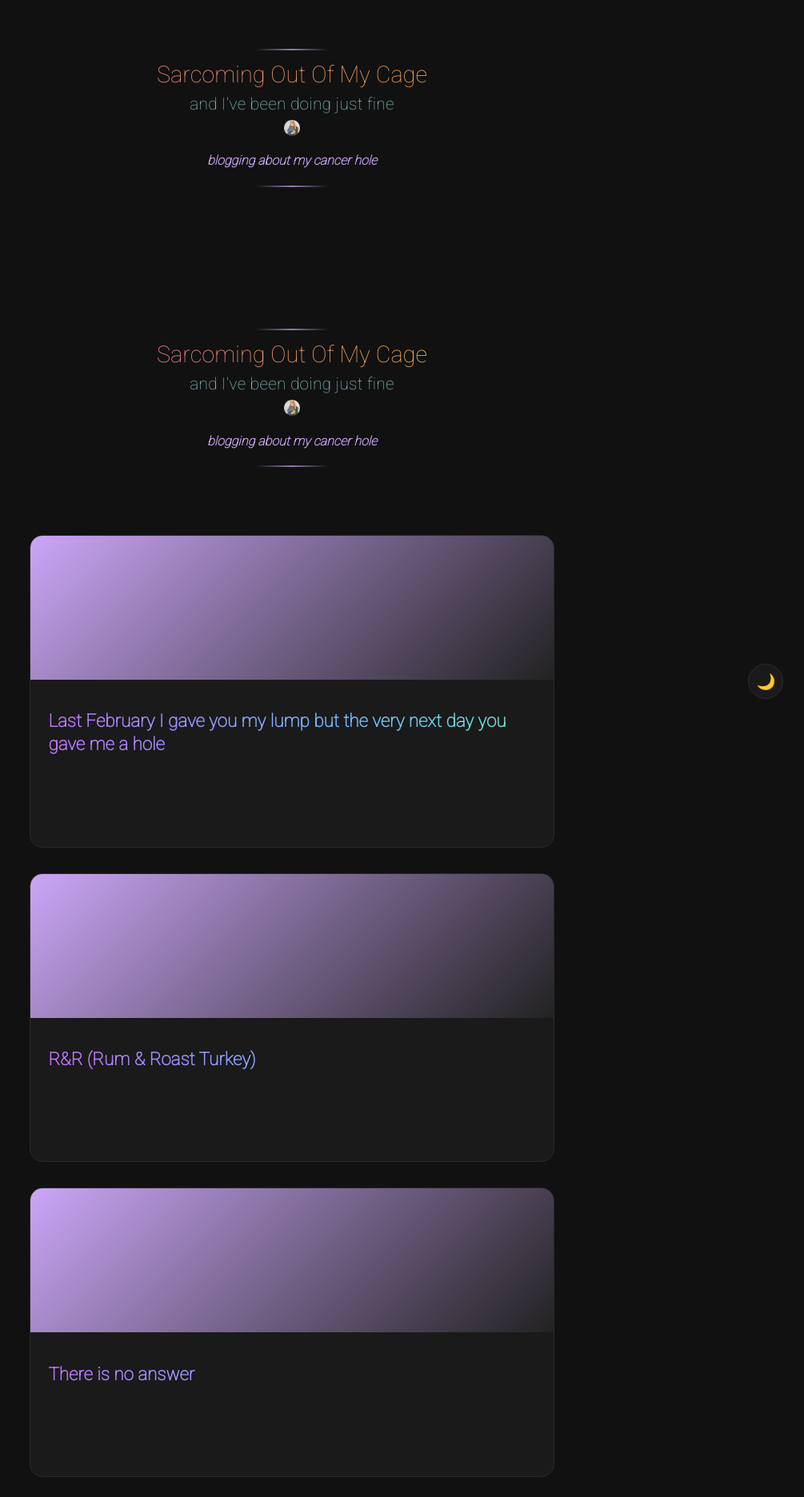
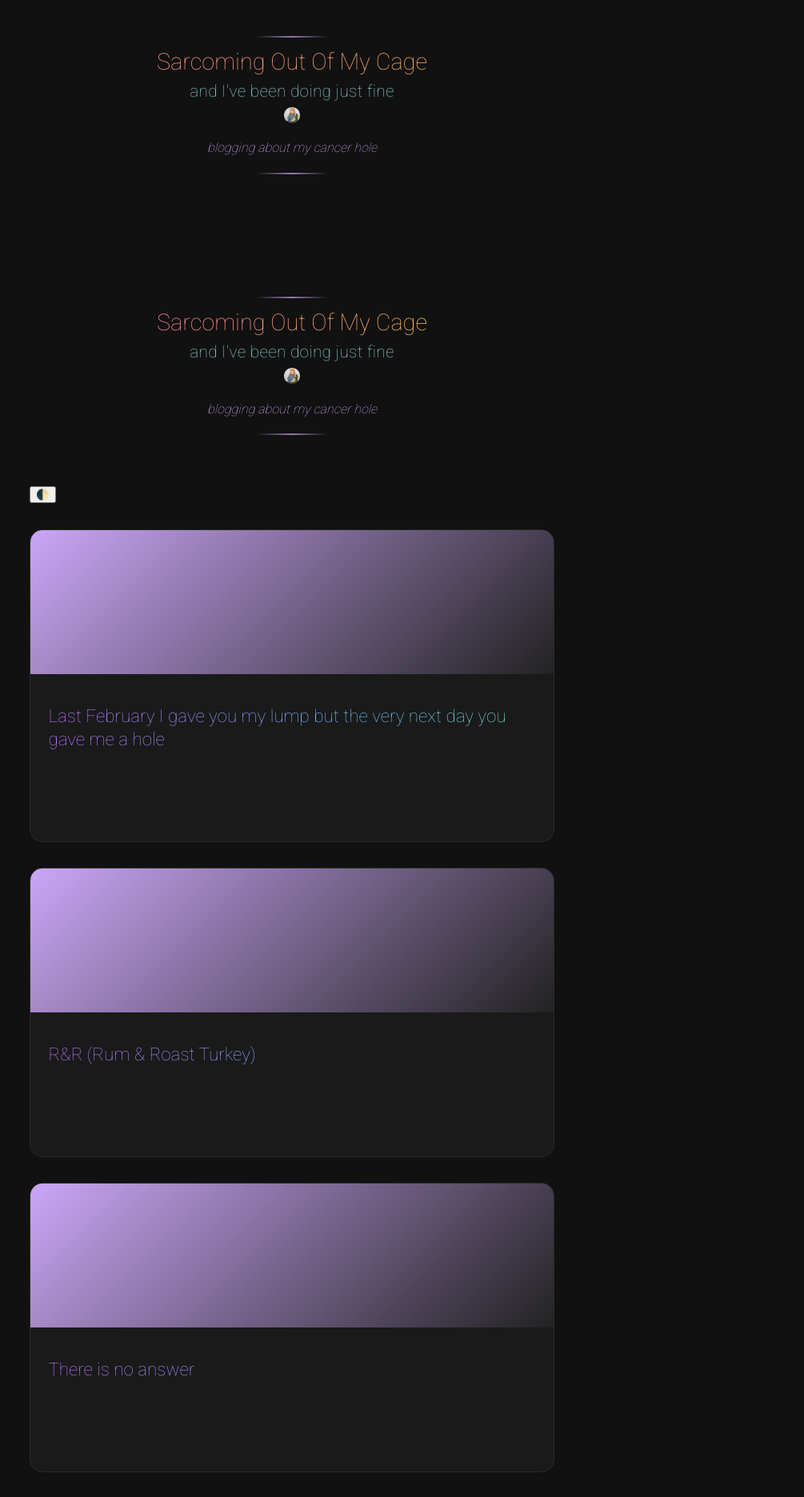
Before and after one commit to Marmitewarlock/suzal, a Jekyll site: the page built from blog.md, in a window 1280 px wide. Shown: the top 1872 px of the page at 80% size, without its empty margins (275-1280 px from the left). Built offline with Jekyll 4.4.1, drawn with Linux system fonts in a browser that asks for light colours.

Commit message:
Update royal-velvet.css

```diff
--- a/assets/css/royal-velvet.css
+++ b/assets/css/royal-velvet.css
@@ -19,14 +19,16 @@
   --text-accent: var(--lavender);
   --border-color: #d8c9b8;
 
+  /* Unified typography — Roboto Thin everywhere */
   --font-text: 'Roboto', sans-serif;
   --font-header: 'Roboto', sans-serif;
   --font-title: 'Roboto', sans-serif;
   --font-interface: 'Roboto', sans-serif;
 
-  --h1-weight: 200;
-  --h2-weight: 200;
-  --h3-weight: 200;
+  --h1-weight: 100;
+  --h2-weight: 100;
+  --h3-weight: 100;
+  --text-normal-weight: 100;
 }
 
 /*──────────────────────────────────────────────
@@ -61,13 +63,14 @@ body {
   margin: 0;
   padding: 0;
   font-family: "Roboto", system-ui, sans-serif !important;
+  font-weight: 100;
   transition: background-color 0.3s ease, color 0.3s ease;
 }
 
 .markdown-preview-view {
   max-width: 720px;
   margin: 0 auto;
-  padding: 2rem;
+  padding: 1.5rem 2rem;
 }
 
 /*──────────────────────────────────────────────
@@ -89,9 +92,13 @@ h1 {
   -webkit-background-clip: text;
   color: transparent !important;
   -webkit-text-fill-color: transparent !important;
-  font-weight: 200;
-  margin-top: 1.6em;
-  margin-bottom: 0.6em;
+  font-weight: 100 !important;
+  margin-top: 1.2em;
+  margin-bottom: 0.4em;
+}
+
+h2, h3, h4, h5, h6 {
+  font-weight: 100 !important;
 }
 
 h2 { color: var(--teal) !important; }
@@ -104,10 +111,11 @@ p {
   color: var(--text-normal);
   line-height: 1.6;
   margin: 1em 0;
+  font-weight: 100;
 }
 
 /*──────────────────────────────────────────────
-  GLOBAL Gradient Links (Version 3)
+  GLOBAL Gradient Links
 ──────────────────────────────────────────────*/
 
 a {
@@ -126,6 +134,7 @@ a {
   color: transparent !important;
   -webkit-text-fill-color: transparent !important;
   transition: background-position 0.4s ease;
+  font-weight: 100;
 }
 
 a:hover {
@@ -143,19 +152,19 @@ code {
   padding: 0.4em 0.6em;
   border-radius: 6px;
   font-size: 0.95rem;
+  font-weight: 100;
 }
+
+/*──────────────────────────────────────────────
+  Blockquotes
+──────────────────────────────────────────────*/
 
 blockquote {
   border-left: 3px solid var(--text-accent);
   padding-left: 1em;
   color: var(--text-muted);
   margin: 1.2em 0;
-}
-
-ul,
-ol {
-  margin-left: 1.4em;
-  line-height: 1.6;
+  font-weight: 100;
 }
 
 /*──────────────────────────────────────────────
@@ -188,6 +197,7 @@ ol {
 .callout-content {
   color: var(--text-normal);
   line-height: 1.6;
+  font-weight: 100;
 }
 
 .callout[data-callout="note"]    { --text-accent: var(--sapphire); }
@@ -235,7 +245,6 @@ ol {
   );
 }
 
-/* ✅ Spacing fixes inside post cards */
 .post-card-link {
   display: block;
   padding: 1.2rem 1.4rem;
@@ -246,7 +255,7 @@ ol {
   font-size: 1.4rem;
   line-height: 1.3;
   margin-bottom: 0.6rem;
-  font-weight: 700;
+  font-weight: 100;
   color: var(--text-accent);
 }
 
@@ -257,10 +266,7 @@ ol {
   opacity: 0.75;
   margin-bottom: 0.8rem;
   color: var(--text-muted);
-}
-
-.reading-time {
-  font-style: italic;
+  font-weight: 100;
 }
 
 .post-card-excerpt {
@@ -270,6 +276,7 @@ ol {
   margin-top: 0.4rem;
   margin-bottom: 0.2rem;
   color: var(--text-normal);
+  font-weight: 100;
 }
 
 /*──────────────────────────────────────────────
@@ -278,8 +285,8 @@ ol {
 
 .rv-blog-header.royal-crest {
   text-align: center;
-  padding: 3rem 1rem 2.5rem;
-  margin-bottom: 0rem;
+  padding: 2rem 1rem 1.5rem;
+  margin-bottom: 1.5rem;
 }
 
 .crest-line {
@@ -294,7 +301,7 @@ ol {
   font-size: 1.8rem !important;
   margin: 0.2rem 0 0.4rem !important;
   line-height: 1.25 !important;
-  font-weight: 100;
+  font-weight: 100 !important;
 }
 
 .rv-blog-header h2.rv-blog-subtitle {
@@ -310,38 +317,7 @@ ol {
 
 .rv-blog-header h4.rv-blog-description {
   font-size: 1rem;
-}
-
-.rv-theme-toggle {
-  position: fixed;
-  bottom: 1.6rem;
-  right: 1.6rem;
-  width: 44px;
-  height: 44px;
-  border-radius: 50%;
-  border: 1px solid var(--border-color);
-  background: var(--background-secondary);
-  backdrop-filter: blur(6px);
-  display: flex;
-  align-items: center;
-  justify-content: center;
-  cursor: pointer;
-  transition:
-    background 0.25s ease,
-    border-color 0.25s ease,
-    transform 0.2s ease;
-  font-size: 1.2rem;
-  color: var(--text-accent);
-  z-index: 999;
-}
-
-.rv-theme-toggle:hover {
-  border-color: var(--text-accent);
-  transform: translateY(-2px);
-}
-
-.rv-toggle-icon {
-  pointer-events: none;
+  font-weight: 100;
 }
 
 .rv-header-image {
@@ -352,22 +328,24 @@ ol {
   margin: 0.5rem auto 0.75rem;
 }
 
-/* Royal Velvet Gradient Border Card */
+/*──────────────────────────────────────────────
+  Gradient Border Card
+──────────────────────────────────────────────*/
+
 .rv-page-card {
   position: relative;
-  padding: 1rem;
-  margin: 1rem 0;
+  padding: 1.5rem;
+  margin: 2rem 0;
   border-radius: 14px;
   background: var(--background-primary);
   z-index: 1;
 }
 
-/* Gradient border using pseudo-element */
 .rv-page-card::before {
   content: "";
   position: absolute;
   inset: 0;
-  padding: 2px; /* border thickness */
+  padding: 2px;
   border-radius: inherit;
   background: linear-gradient(
     90deg,
@@ -386,10 +364,13 @@ ol {
   z-index: -1;
 }
 
-/* Dark mode interior */
 .theme-dark .rv-page-card {
   background: var(--background-secondary-alt);
 }
+
+/*──────────────────────────────────────────────
+  Utility
+──────────────────────────────────────────────*/
 
 .gradient-text {
   background: linear-gradient(
@@ -402,4 +383,5 @@ ol {
   );
   -webkit-background-clip: text;
   color: transparent;
+  font-weight: 100;
 }
```
